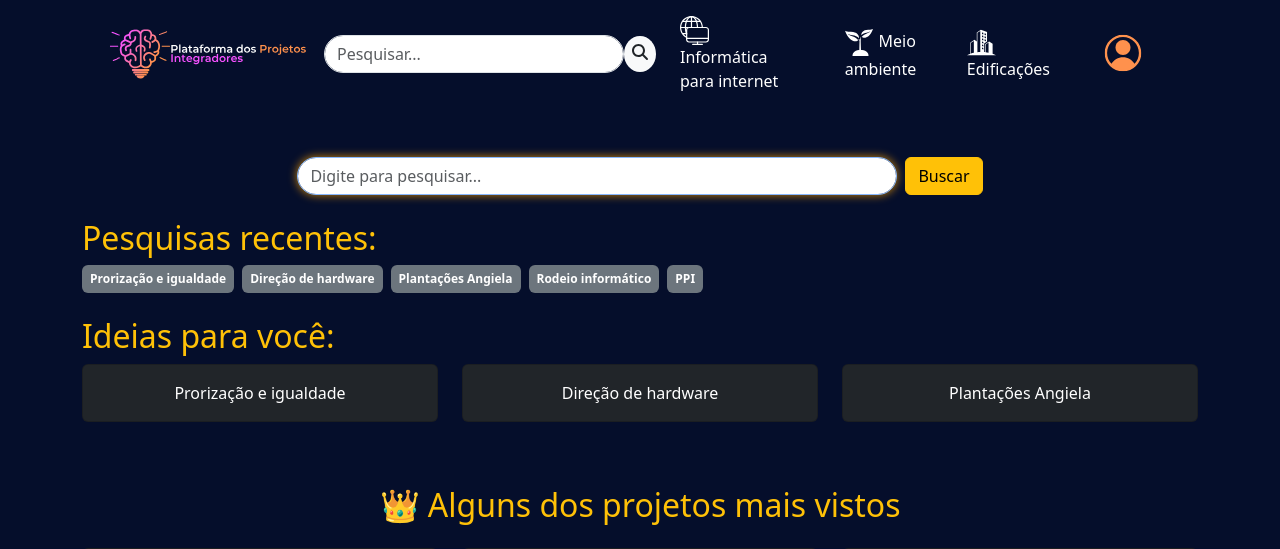
After one commit to WescleyPlinio/PPI, a Django app: page /pesquisar/ in a window 1280 px wide. The commit adds this page. Shown: the top 549 px of the page. Run offline with Django 5.2, Linux system fonts and the light colour scheme; data comes from the database, SQL or seed files in the repository; some libraries are stand-ins or nearby versions.

Commit message:
pagina de pesquisa e barra de pesquisa.

```diff
--- a/ppi/static/style.css
+++ b/ppi/static/style.css
@@ -98,3 +98,15 @@ border: 3px solid #ddd;
     margin-top: 10px;
     text-align: center;
 }
+
+.search-bar {
+    transition: all 0.4s ease;
+    width: 300px;
+    border-radius: 50px;
+}
+
+.search-bar:focus {
+    width: 600px; /* Expande a barra */
+    outline: none;
+    box-shadow: 0 0 10px rgba(255, 165, 0, 0.8);
+}
--- a/ppi/templates/base.html
+++ b/ppi/templates/base.html
@@ -16,9 +16,22 @@
           <a class="navbar-brand" href="{% url "index" %}">
             <img src="{% static 'imgs/logotopo.svg' %}" alt="Logo" style="max-height: 80px;">
           </a>
-          <button class="navbar-toggler" type="button" data-bs-toggle="collapse" data-bs-target="#navbarSupportedContent" aria-controls="navbarSupportedContent" aria-expanded="false" aria-label="Toggle navigation">
-            <span class="navbar-toggler-icon" style="filter: invert(100%);"></span>
-          </button>
+          <form
+            action="{% url 'pesquisar' %}"
+            method="GET"
+            class="d-flex justify-content-center"
+            onsubmit="return redirectToSearchPage();"
+            >
+            <input
+                type="text"
+                class="form-control search-bar"
+                placeholder="Pesquisar..."
+                onclick="window.location.href='{% url 'pesquisar' %}';"
+                readonly
+            >
+          </form>
+
+
           <div class="collapse navbar-collapse" id="navbarSupportedContent">
             <ul class="navbar-nav mb-2 mb-lg-0 ms-auto d-flex align-items-center">
               <a href="{% url "login" %}" class="bg-light rounded-circle">
@@ -49,5 +62,12 @@
 
     <script src="https://cdn.jsdelivr.net/npm/bootstrap@5.3.3/dist/js/bootstrap.bundle.min.js" integrity="sha384-YvpcrYf0tY3lHB60NNkmXc5s9fDVZLESaAA55NDzOxhy9GkcIdslK1eN7N6jIeHz" crossorigin="anonymous"></script>
     <script src="https://use.fontawesome.com/releases/v6.3.0/js/all.js" crossorigin="anonymous"></script>
+
+    <script>
+      function expandSearchBar() {
+          const input = document.getElementById('searchInput');
+          input.focus();
+      }
+  </script>
   </body>
 </html>
--- /dev/null
+++ b/ppi/templates/pesquisar.html
@@ -0,0 +1,62 @@
+{% extends 'base.html' %}
+{% load static %}
+{% block conteudo %}
+
+<form
+    action="{% url 'pesquisar' %}"
+    method="GET"
+    class="d-flex justify-content-center mt-5"
+>
+    <input
+        type="text"
+        class="form-control search-bar"
+        name="q"
+        placeholder="Digite para pesquisar..."
+        autofocus
+    >
+    <button type="submit" class="btn btn-warning ms-2">Buscar</button>
+</form>
+
+<!-- Pesquisas Recentes -->
+<section class="container mt-4">
+    <h2 class="text-warning">Pesquisas recentes:</h2>
+    <div class="d-flex flex-wrap gap-2">
+        {% for pesquisa in pesquisas %}
+            <span class="badge bg-secondary p-2">{{ pesquisa }}</span>
+        {% endfor %}
+    </div>
+</section>
+
+<!-- Ideias para Você -->
+<section class="container mt-4">
+    <h2 class="text-warning">Ideias para você:</h2>
+    <div class="row">
+        {% for ideia in ideias %}
+            <div class="col-md-4 mb-3">
+                <div class="card bg-dark text-white text-center p-3">
+                    {{ ideia }}
+                </div>
+            </div>
+        {% endfor %}
+    </div>
+</section>
+
+<!-- Projetos Mais Vistos -->
+<section class="container mt-5">
+    <h2 class="text-warning text-center mb-4">👑 Alguns dos projetos mais vistos</h2>
+    <div class="row">
+        {% for projeto in projetos %}
+            <div class="col-md-4 mb-4">
+                <div class="card bg-dark text-white">
+                    <img src="{% static projeto.imagem %}" alt="{{ projeto.titulo }}" class="card-img-top">
+                    <div class="card-body">
+                        <h5 class="card-title">{{ projeto.titulo }}</h5>
+                        <p class="card-text">{{ projeto.descricao }}</p>
+                    </div>
+                </div>
+            </div>
+        {% endfor %}
+    </div>
+</section>
+
+{% endblock conteudo %}
--- a/ppi/urls.py
+++ b/ppi/urls.py
@@ -9,4 +9,5 @@ urlpatterns = [
     path("novos_projetos/", views.addpost, name = "form_post"),
     path("perfil/", views.verperfil, name = "verperfil"),
     path("editar_perfil/", views.editarperfil, name = "editarperfil"),
+    path("pesquisar/", views.pesquisar, name = "pesquisar"),
 ]
--- a/ppi/views.py
+++ b/ppi/views.py
@@ -71,3 +71,19 @@ def editarperfil(request):
     }
 
     return render(request, "editarperfil.html", context)
+
+
+def pesquisar(request):
+    context = {
+        'pesquisas': ['Prorização e igualdade', 'Direção de hardware', 'Plantações Angiela', 'Rodeio informático', 'PPI'],
+        'ideias': ['Prorização e igualdade', 'Direção de hardware', 'Plantações Angiela'],
+        'projetos': [
+            {'titulo': 'Prorização e igualdade', 'descricao': 'Projeto focado na igualdade.', 'imagem': 'images/projeto1.jpg'},
+            {'titulo': 'Preservação e Reflorestamento', 'descricao': 'Projeto ambiental.', 'imagem': 'images/projeto2.jpg'},
+            {'titulo': 'Semana Ambiental', 'descricao': 'Evento sobre conscientização.', 'imagem': 'images/projeto3.jpg'},
+            {'titulo': 'Plantações Angiela', 'descricao': 'Sustentabilidade e tecnologia.', 'imagem': 'images/projeto4.jpg'},
+            {'titulo': 'Ecossistema', 'descricao': 'Proteção dos ecossistemas.', 'imagem': 'images/projeto5.jpg'},
+            {'titulo': 'Selo eureciclo', 'descricao': 'Reciclagem e sustentabilidade.', 'imagem': 'images/projeto6.jpg'},
+        ]
+    }
+    return render(request, 'pesquisar.html', context)
```
